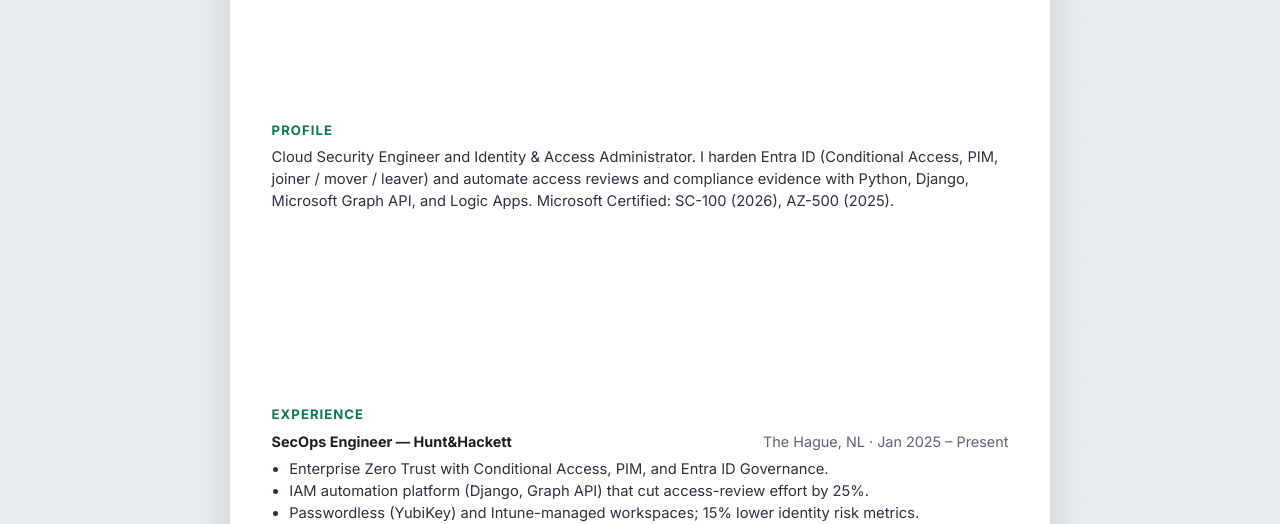
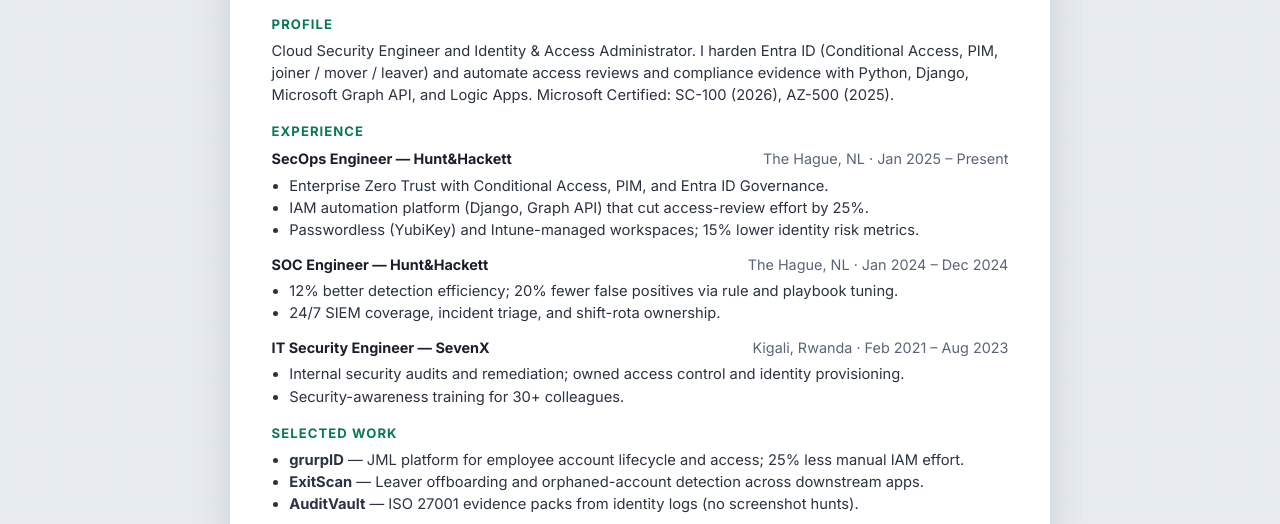
Before and after one commit to Leufi/skat, a website: page cv.html in a window 1280 px wide. Shown: the part 278-802 px from the top of the page. Drawn offline with Linux system fonts and the light colour scheme.

Commit message:
Tighten CV page spacing so sections do not inherit site padding

```diff
--- a/css/style.css
+++ b/css/style.css
@@ -1265,6 +1265,10 @@ section {
   box-shadow: 0 12px 40px rgba(0, 0, 0, 0.12);
 }
 
+.cv-sheet section {
+  padding: 0;
+}
+
 .cv-sheet h1 {
   font-size: 1.85rem;
   margin-bottom: 0.25rem;
```
